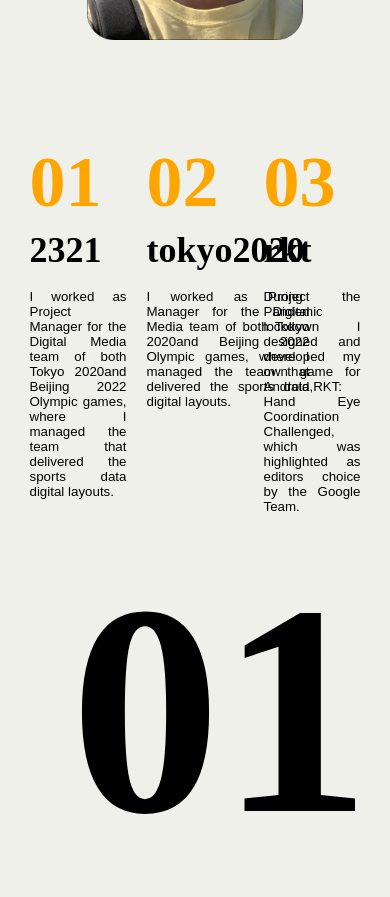
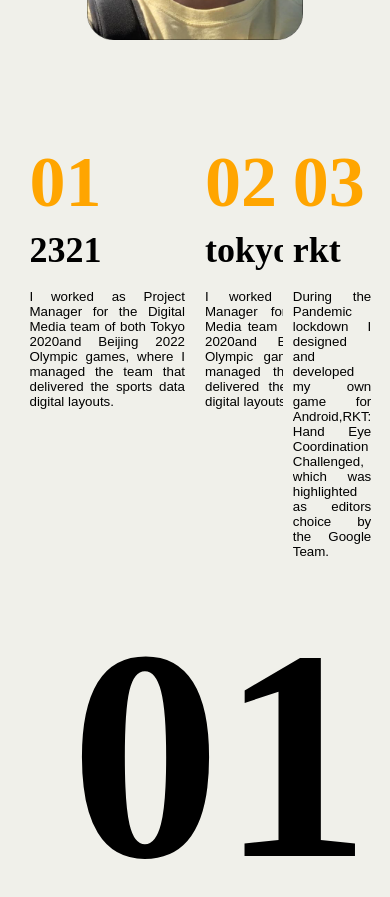
Before and after one commit to b-suarez/braissuarez-dev, a React (Create React App) app: page / in a window 390 px wide. Shown: the part 1500-2397 px from the top of the page. Built offline with nearby package versions, Linux system fonts and the light colour scheme.

Commit message:
Fixed project tabs on mobile

```diff
--- a/src/Components/ProjectsTab/ProjectTab.css
+++ b/src/Components/ProjectsTab/ProjectTab.css
@@ -13,12 +13,15 @@
     text-align: left;
     margin: 5px;
     margin-left: 0;
+    overflow: hidden;
 }
 
 .project-summary{
     text-align: justify;
+    overflow: hidden;
 }
 
 .container-tab{
     padding: 10px;
+    overflow: hidden;
 }
--- a/src/Components/ProjectsTab/ProjectTab.js
+++ b/src/Components/ProjectsTab/ProjectTab.js
@@ -10,7 +10,7 @@
 
 	render() {
 		return (
-			<Grid item xs={this.props.sizeTab} className="container-tab">
+			<Grid item xs={this.props.mobileSizeTab} md={this.props.sizeTab} className="container-tab">
 				<ButtonBase onClick={(e) => this.sendProjectClicked(this.props.projectTitle, this.props.projectNumber)}>
 					<Grid container direction="column" justifyContent="end">
 						<Grid item xs={4}>
--- a/src/Sections/Projects/Projects.js
+++ b/src/Sections/Projects/Projects.js
@@ -42,6 +42,7 @@
 						return (
 							<ProjectTab
                                 sizeTab={tabWidth}
+								mobileSizeTab={this.state.selectedProjectNumber == index+1 ?6 : 3}
 								projectNumber={index+1}
 								projectTitle={key}
 								projectSummary={projects[key]}
```
